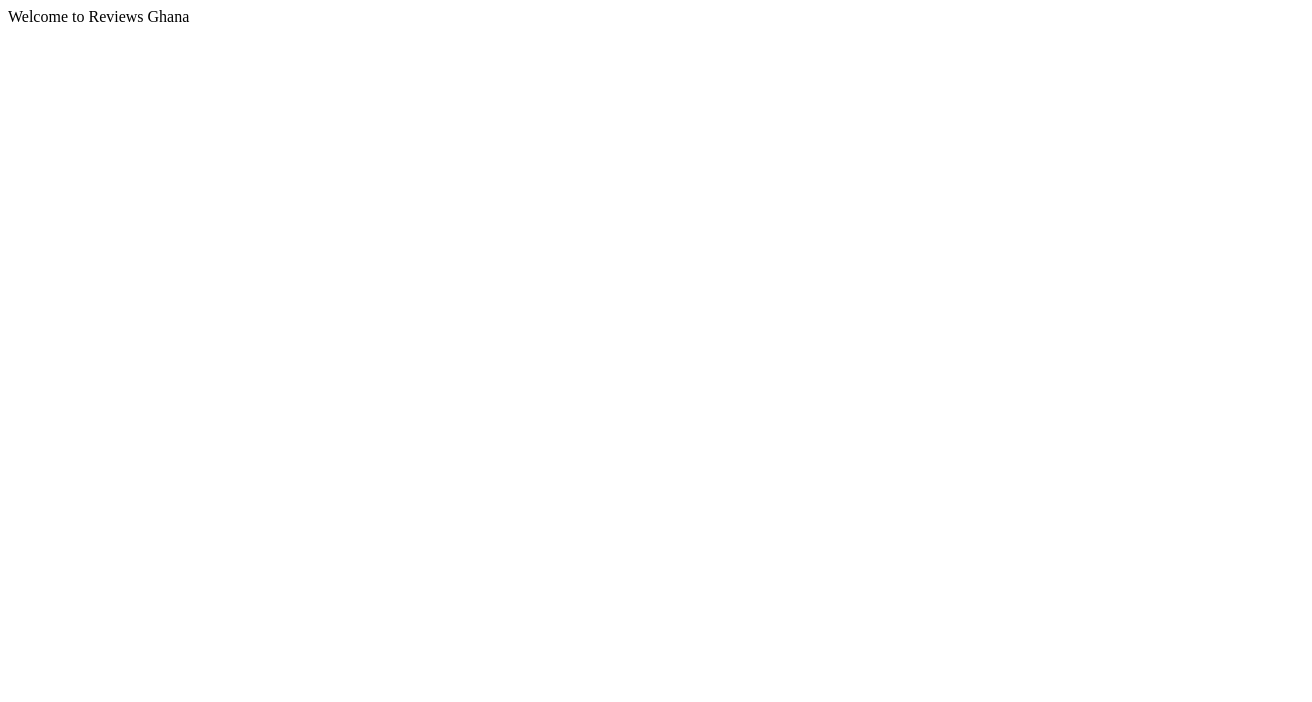
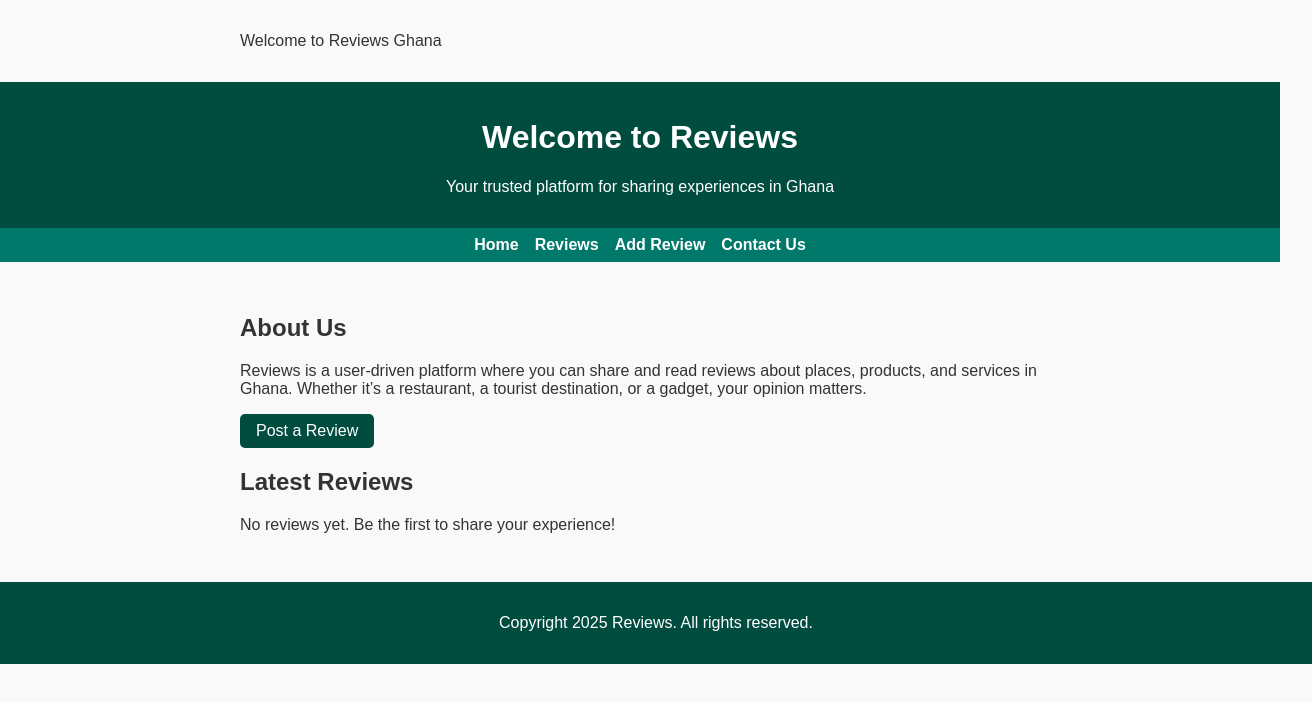
Before and after one commit to mrquarshie/Reviews, a plain HTML site: page index.html in a window 1280 px wide. Shown: the whole page, 1312 px wide, since content can reach past the window. Drawn offline with Linux system fonts and the light colour scheme.

Commit message:
update in homepage

```diff
--- a/index.html
+++ b/index.html
@@ -14,4 +14,94 @@
     </main>
 
 </body>
+</html><!DOCTYPE html>
+<html lang="en">
+<head>
+    <meta charset="UTF-8">
+    <meta name="viewport" content="width=device-width, initial-scale=1.0">
+    <title>Reviews - Share Your Experiences</title>
+    <style>
+        body {
+            font-family: Arial, sans-serif;
+            margin: 0;
+            padding: 0;
+            background-color: #f9f9f9;
+            color: #333;
+        }
+        header {
+            background-color: #004d40;
+            color: white;
+            padding: 1rem;
+            text-align: center;
+        }
+        nav {
+            display: flex;
+            justify-content: center;
+            gap: 1rem;
+            background-color: #00796b;
+            padding: 0.5rem 0;
+        }
+        nav a {
+            color: white;
+            text-decoration: none;
+            font-weight: bold;
+        }
+        nav a:hover {
+            text-decoration: underline;
+        }
+        main {
+            padding: 2rem;
+            max-width: 800px;
+            margin: 0 auto;
+        }
+        .btn {
+            display: inline-block;
+            padding: 0.5rem 1rem;
+            background-color: #004d40;
+            color: white;
+            border: none;
+            border-radius: 5px;
+            text-decoration: none;
+            cursor: pointer;
+        }
+        .btn:hover {
+            background-color: #00332d;
+        }
+        footer {
+            text-align: center;
+            padding: 1rem;
+            background-color: #004d40;
+            color: white;
+            position: relative;
+            bottom: 0;
+            width: 100%;
+        }
+    </style>
+</head>
+<body>
+    <header>
+        <h1>Welcome to Reviews</h1>
+        <p>Your trusted platform for sharing experiences in Ghana</p>
+    </header>
+    <nav>
+        <a href="#">Home</a>
+        <a href="#reviews">Reviews</a>
+        <a href="#add-review">Add Review</a>
+        <a href="#contact">Contact Us</a>
+    </nav>
+    <main>
+        <section id="about">
+            <h2>About Us</h2>
+            <p>Reviews is a user-driven platform where you can share and read reviews about places, products, and services in Ghana. Whether it’s a restaurant, a tourist destination, or a gadget, your opinion matters.</p>
+            <a class="btn" href="#add-review">Post a Review</a>
+        </section>
+        <section id="reviews">
+            <h2>Latest Reviews</h2>
+            <p>No reviews yet. Be the first to share your experience!</p>
+        </section>
+    </main>
+    <footer>
+        <p>Copyright  2025 Reviews. All rights reserved.</p>
+    </footer>
+</body>
 </html>
```
